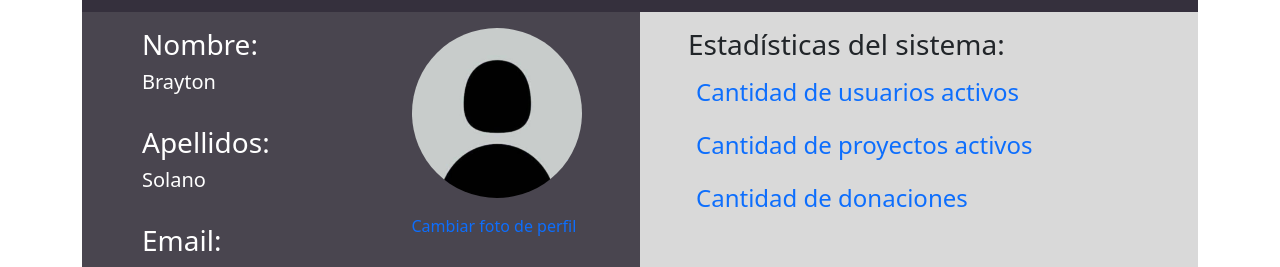
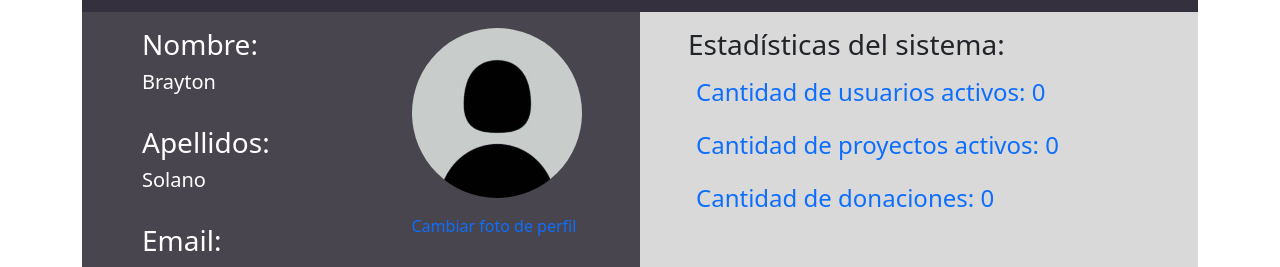
Before and after one commit to Brayton16/fundmepls, a Next.js app: page /admin/micuenta in a window 1280 px wide. Shown: the part 138-405 px from the top of the page. Built offline with nearby package versions, Linux system fonts and the light colour scheme; no server answers.

Commit message:
Mi cuenta admin

```diff
--- a/app/admin/micuenta/page.js
+++ b/app/admin/micuenta/page.js
@@ -1,21 +1,58 @@
-"use client"
+"use client";
 import UserNavBar from "@/components/userNavbar";
 import Image from 'next/image';
 import React, { useEffect, useState } from 'react';
 import { Placeholder } from "react-bootstrap";
 
-export default function micuenta(){
+export default function micuenta() {
 
+    const [nUsuarios, setNUsuarios] = useState(0);
+    const [nProyectos, setNProyectos] = useState(0);
+    const [nDonaciones, setNDonaciones] = useState(0);
 
+    const contarUsuariosActivos = () => {
+        fetch(`http://localhost:3001/users/activate/count`)
+            .then(response => response.json())
+            .then(data => {
+                console.log("User Data:", data); // Verifica los datos recibidos
+                setNUsuarios(data.activeUserCount); // Actualiza el número de usuarios
+            })
+            .catch(error => console.error('Error fetching user count:', error));
+    };
 
-    return(
+    const contarProyectosActivos = () => {
+        fetch(`http://localhost:3001/projects/active/count`) // Asegúrate de que esta URL sea correcta
+            .then(response => response.json())
+            .then(data => {
+                console.log("Project Data:", data); // Verifica los datos recibidos
+                setNProyectos(data.activeProjectCount); // Actualiza el número de proyectos
+            })
+            .catch(error => console.error('Error fetching project count:', error));
+    };
 
+    const contarDonaciones = () => {
+        fetch(`http://localhost:3001/donations/count`) // Asegúrate de que esta URL sea correcta
+            .then(response => response.json())
+            .then(data => {
+                console.log("Donation Data:", data); // Verifica los datos recibidos
+                setNDonaciones(data.donationCount); // Actualiza el número de donaciones
+            })
+            .catch(error => console.error('Error fetching donation count:', error));
+    };
+
+    useEffect(() => {
+        contarUsuariosActivos();
+        contarProyectosActivos();
+        contarDonaciones();
+    }, []);
+
+    return (
         <main className="m-0">
             <section className="vh-100">
                 <div className="container py-0 h-100">
                     <div className="container-fluid p-0">
                         <div className="row bg-white m-0">
-                            <div className="container container-fluid text-white w-100% p-4" style={{background: "#35303D"}}>
+                            <div className="container container-fluid text-white w-100% p-4" style={{ background: "#35303D" }}>
                                 <div className="row">
                                     <div className="col-6 ">
                                         <h2>Mi cuenta</h2>
@@ -25,58 +62,51 @@ export default function micuenta(){
                         </div>
 
                         <div className="row m-0">
-                            <div className="col-6 text-white pt-3 p-5" style={{background: "#49454F"}}>
+                            <div className="col-6 text-white pt-3 p-5" style={{ background: "#49454F" }}>
                                 <div className=" row m-0">
                                     <div className="col-7">
                                         <h3>Nombre:</h3>
                                         <h5>Brayton</h5>
-                                        <br></br>
+                                        <br />
                                         <h3>Apellidos:</h3>
                                         <h5>Solano</h5>
-                                        <br></br>
+                                        <br />
                                         <h3>Email:</h3>
                                         <h5>admin@itcr.ac.cr</h5>
-                                        <br></br>
+                                        <br />
                                         <h3>Contraseña:</h3>
                                         <h5>****</h5>
-                                        <br></br>
+                                        <br />
                                         <h3>Teléfono:</h3>
                                         <h5>96341285</h5>
-                                        <br></br>
+                                        <br />
                                         <h3>Cédula:</h3>
                                         <h5>852741963</h5>
                                     </div>
                                     <div className="col-5">
-                                    <img
-                                        href = "/"
-                                        src = "/default.jpg"
-                                        width={170}
-                                        height={170}
-                                        style={{borderRadius: "50%"}}
-                                        alt="Foto de perfil"
+                                        <img
+                                            href="/"
+                                            src="/default.jpg"
+                                            width={170}
+                                            height={170}
+                                            style={{ borderRadius: "50%" }}
+                                            alt="Foto de perfil"
                                         />
-
-                                    <p className="text-primary mt-3">Cambiar foto de perfil</p>
+                                        <p className="text-primary mt-3">Cambiar foto de perfil</p>
                                     </div>
                                 </div>
-
-
                             </div>
 
-                            <div className="col-6 pt-3 p-5" style={{background: "#D9D9D9"}}>
+                            <div className="col-6 pt-3 p-5" style={{ background: "#D9D9D9" }}>
                                 <h3>Estadísticas del sistema:</h3>
-                                <h4 className="p-2 text-primary">Cantidad de usuarios activos</h4>
-                                <h4 className="p-2 text-primary">Cantidad de proyectos activos</h4>
-                                <h4 className="p-2 text-primary">Cantidad de donaciones</h4>
+                                <h4 className="p-2 text-primary">Cantidad de usuarios activos: {nUsuarios}</h4>
+                                <h4 className="p-2 text-primary">Cantidad de proyectos activos: {nProyectos}</h4>
+                                <h4 className="p-2 text-primary">Cantidad de donaciones: {nDonaciones}</h4>
                             </div>
                         </div>
                     </div>
                 </div>
             </section>
         </main>
-
-
-
-
     );
 }
--- a/models/users.models.js
+++ b/models/users.models.js
@@ -217,7 +217,7 @@ export const activeUserCount = async (req, res) => {
         );
 
         const activeUserCount = result.recordset[0].ActiveUserCount;
-
+        //res.json(result.recordset); // Envía los datos como JSON
         res.json({ activeUserCount });
 
     } catch (error) {
```
